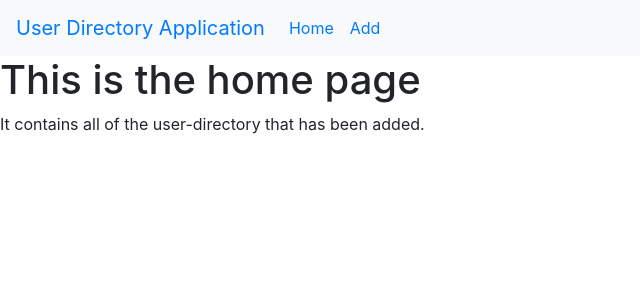
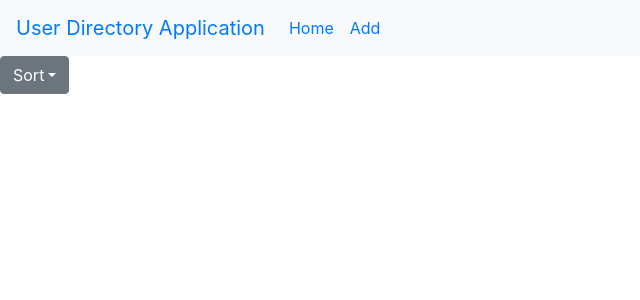
Before and after one commit to JosiahkJohnson/user-directory, a React (Create React App) app: page / in a window 1280 px wide. Shown: the top 300 px of the page, without its empty margins (0-640 px from the left). Built offline with nearby package versions, Linux system fonts and the light colour scheme.

Commit message:
fixed a package.json problem, added some baseline functionallity to the home page.

```diff
--- a/package.json
+++ b/package.json
@@ -34,5 +34,5 @@
       "last 1 safari version"
     ]
   },
-  "proxy": "http/localhost:8080"
+  "proxy": "http://localhost:8080"
 }
--- a/src/components/Home/index.js
+++ b/src/components/Home/index.js
@@ -1,14 +1,26 @@
 //our imports
-import React from "react";
+import React, { Component } from "react";
 
 //Home component
-function Home(){
-    return (
-        <div>
-            <h1>This is the home page</h1>
-            <p>It contains all of the user-directory that has been added.</p>
+class Home extends Component{
+    display = [];
+
+    render () {
+        return(
+        <div className="dropdown">
+            <button className="btn btn-secondary dropdown-toggle" type="button" id="dropdown" data-toggle="dropdown" aria-haspopup="true" aria-expanded="false">
+                Sort
+            </button>
+            <div className="dropdown-menu" aria-labelledby="dropdown">
+                <button className="dropdown-item" type="button">All</button>
+                <button className="dropdown-item" type="button">By hire Date</button>
+                <button className="dropdown-item" type="button">By Username</button>
+                <button className="dropdown-item" type="button">By First Name</button>
+                <button className="dropdown-item" type="button">By Last Name</button>
+            </div>
         </div>
-    );
+        );
+    };
 }
 
 export default Home;
```
